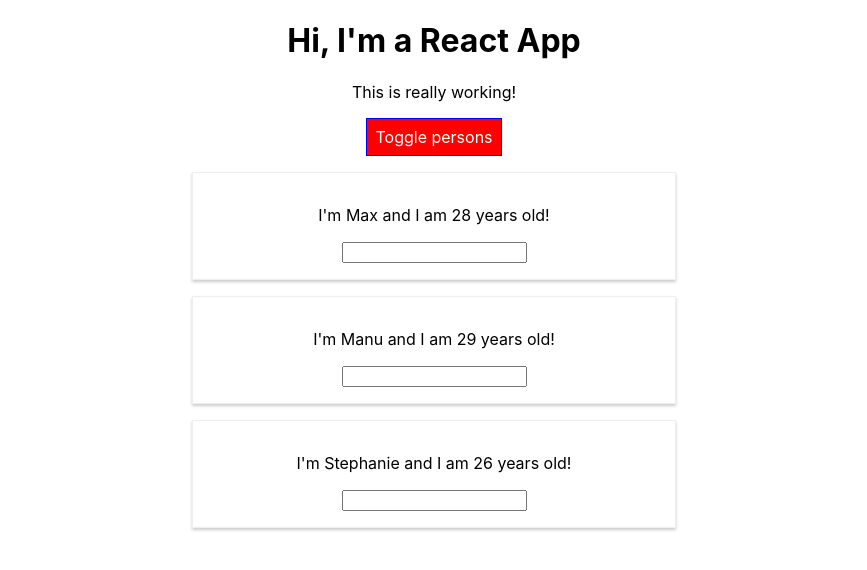
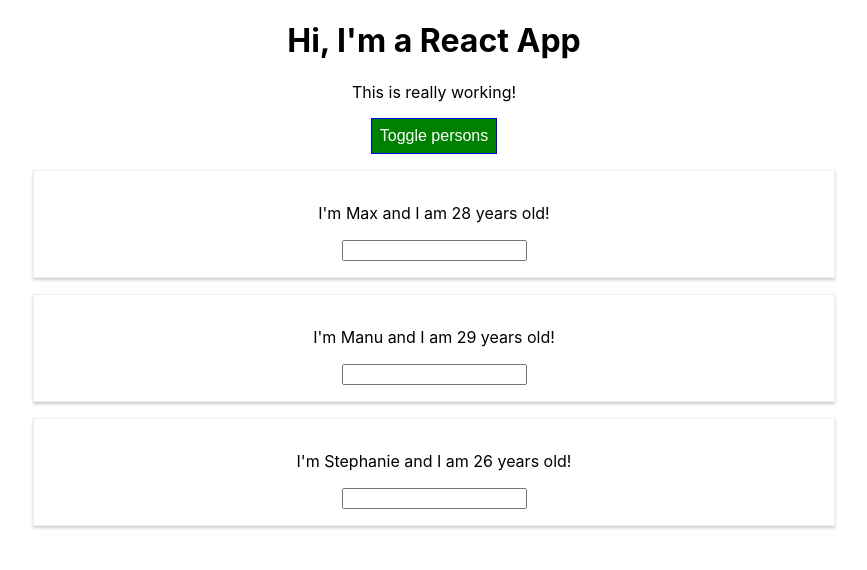
Before and after one commit to Leenamkwon/TIL-React, a React (Create React App) app in the folder my-app/: page / in a window 1280 px wide. Both pictures are taken after a click on the button "Toggle persons". Shown: the top 570 px of the page, without its empty margins (206-1073 px from the left). Built offline with nearby package versions, Linux system fonts and the light colour scheme.

Commit message:
styled component

```diff
--- a/my-app/src/App.js
+++ b/my-app/src/App.js
@@ -1,7 +1,21 @@
 import React, { Component } from 'react';
-import Radium, { StyleRoot } from 'radium';
+import Styled from 'styled-components';
 import './App.css';
 import Person from './person/Person';
+
+const StyledBtn = Styled.button`
+      background-color: green;
+      color: white;
+      font-size: inherit;
+      border: 1px solid blue;
+      padding: 8px;
+      cursor: pointer;
+
+      :hover {
+        background-color: lightgreen;
+        color: black;
+      }
+`;
 
 class App extends Component {
   state = {
@@ -70,18 +84,7 @@ class App extends Component {
   };
 
   render() {
-    const style = {
-      backgroundColor: 'green',
-      color: 'white',
-      font: 'inherit',
-      border: '1px solid blue',
-      padding: '8px',
-      cursor: 'pointer',
-      ':hover': {
-        backgroundColor: 'lightgreen',
-        color: 'black'
-      }
-    };
+    const style = {};
 
     let persons = null;
 
@@ -119,19 +122,18 @@ class App extends Component {
     }
 
     return (
-      <StyleRoot>
       <div className="App">
         <h1>Hi, I'm a React App</h1>
         <p className={classes.join(' ')}>This is really working!</p>
-          <button style={style} onClick={() => this.togglePersonsHandler()}>
+        <StyledBtn onClick={() => this.togglePersonsHandler()}>
           Toggle persons
-          </button>
+        </StyledBtn>
         {persons}
       </div>
-      </StyleRoot>
     );
+
     // return React.createElement('div', {className: 'App'}, React.createElement('h1', null, 'Does this work now?'));
   }
 }
 
-export default Radium(App);
+export default App;
--- a/my-app/src/person/Person.js
+++ b/my-app/src/person/Person.js
@@ -1,24 +1,33 @@
 import React from 'react';
-import Radium from 'radium';
+import styled from 'styled-components';
 
-import './Person.css';
+const StyledDiv = styled.div`
+  width: 60%;
+  margin: 16px auto;
+  border: 1px solid #eee;
+  box-shadow: 0 2px 3px #ccc;
+  padding: 16px;
+  text-align: center;
+
+  @media (min-width: 500px) {
+    width: '450px';
+  }
+
+  :hover {
+    background-color: blue;
+  }
+`;
 
 const person = (props) => {
-  const style = {
-    '@media (min-width: 500px)': {
-      width: '450px'
-    }
-  };
-
   return (
-    <div className="Person" style={style}>
+    <StyledDiv>
       <p onClick={props.click}>
         I'm {props.name} and I am {props.age} years old!
       </p>
       <p>{props.children}</p>
       <input type="text" onChange={props.changed} />
-    </div>
+    </StyledDiv>
   );
 };
 
-export default Radium(person);
+export default person;
```
Lines whose indentation alone changed are shown as unchanged.
